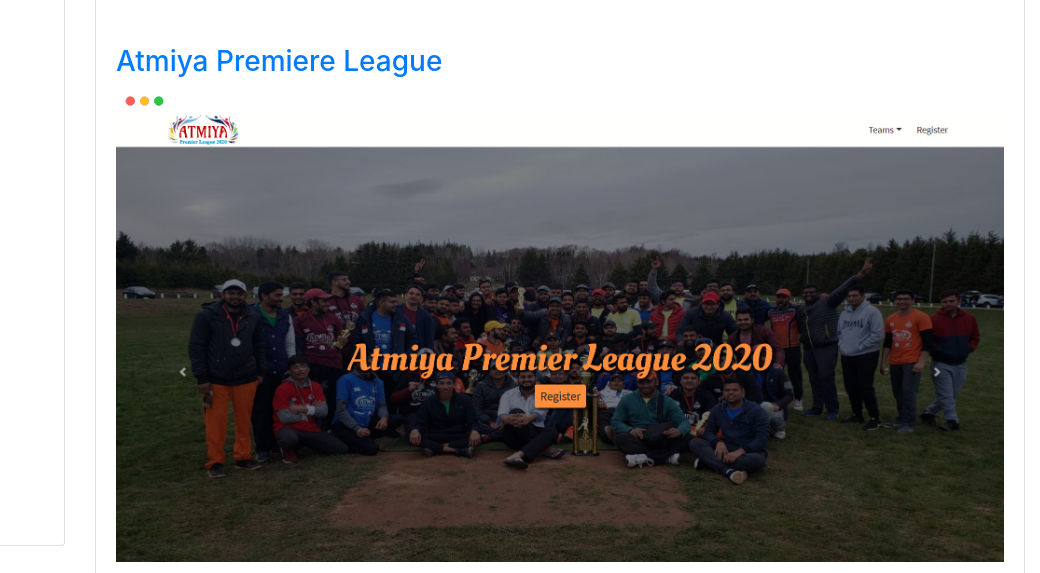
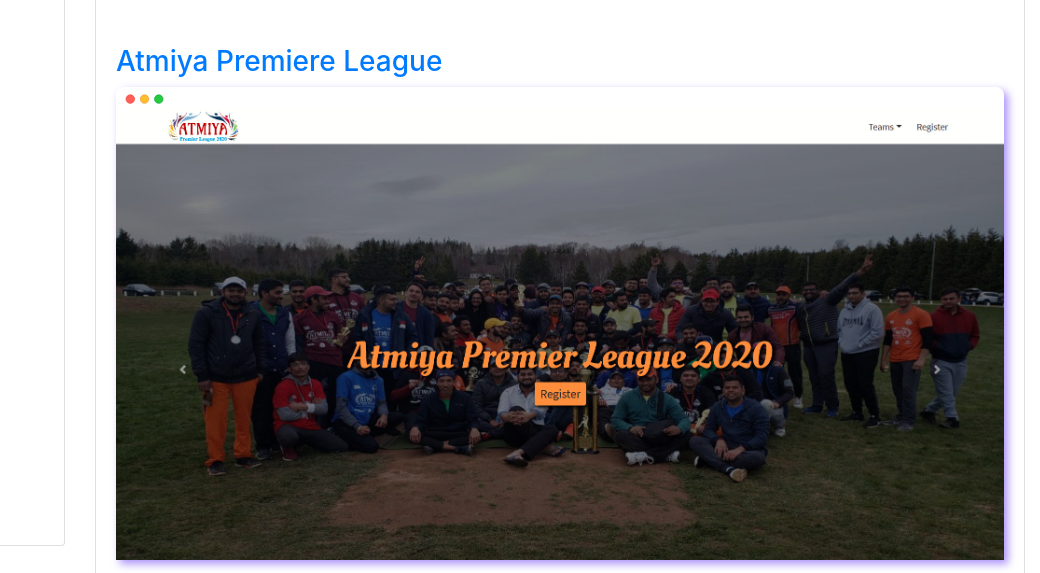
Before and after one commit to arpitdalal/gatsby-portfolio, a Gatsby site: page /projects in a window 1280 px wide. Shown: the part 112-685 px from the top of the page, 240-1280 px from the left. Built offline with nearby package versions, Linux system fonts and the light colour scheme; Gatsby itself is replaced by a stand-in of ours.

Commit message:
add background glow and fix te gap between the image and the svg for product-thumbnail

```diff
--- a/src/components/projectThumbnail.css
+++ b/src/components/projectThumbnail.css
@@ -1,3 +1,7 @@
+.project-thumbnail {
+  border-radius: 8px 8px 0px 0px;
+}
+
 .browser-svg {
   border-radius: 8px 8px 0px 0px;
   background-color: var(--ad-browser-color);
--- a/src/components/projectThumbnail.js
+++ b/src/components/projectThumbnail.js
@@ -4,7 +4,7 @@ import "./projectThumbnail.css"
 
 const ProjectThumbnail = ({ url }) => {
   return (
-    <div class="anim">
+    <div className="project-thumbnail anim d-flex flex-column align-items-start justify-content-start mt-2">
       <svg
         width="100%"
         height="100%"
--- a/src/pages/projects.css
+++ b/src/pages/projects.css
@@ -10,12 +10,12 @@ a:hover h3 {
   padding: 0.5rem 0.5rem inherit;
 }
 
-.light-mode .card .projects video,
-.light-mode .card .project video {
+.light-mode .card .projects .project-thumbnail,
+.light-mode .card .project .project-thumbnail {
   box-shadow: 4px 4px 8px rgba(115, 72, 244, 0.6);
 }
 
-.card .projects video,
-.card .project video {
-  box-shadow: 4px 4px 8px  rgba(189, 95, 255, 0.6);
+.card .projects .project-thumbnail,
+.card .project .project-thumbnail {
+  box-shadow: 4px 4px 8px rgba(189, 95, 255, 0.6);
 }
```
